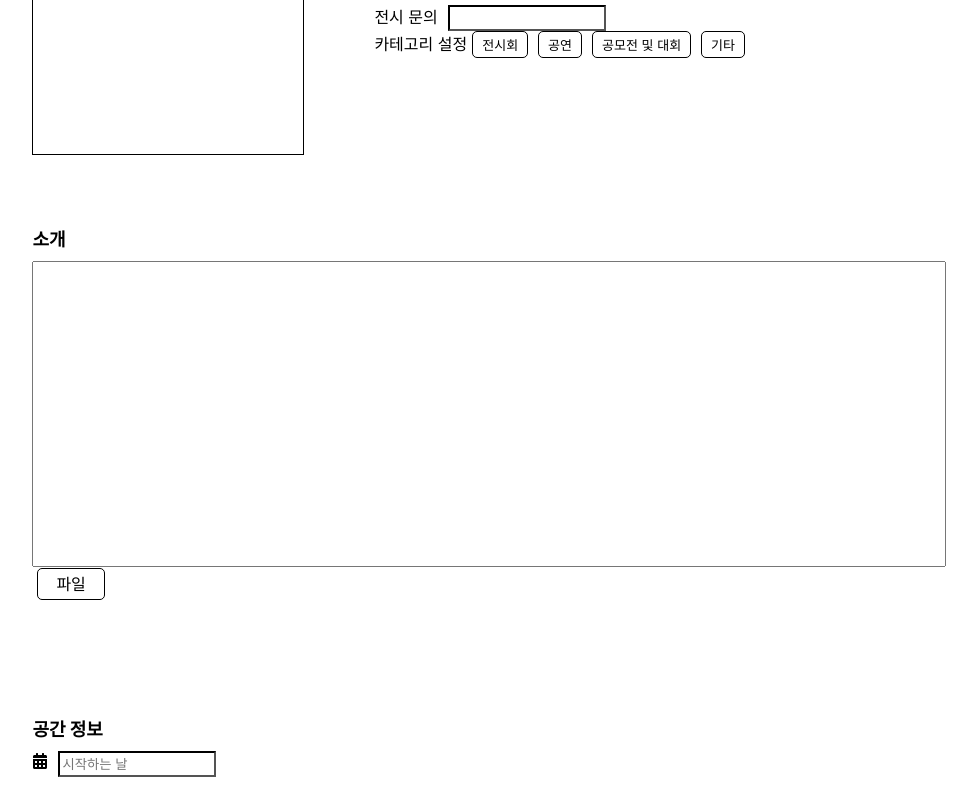
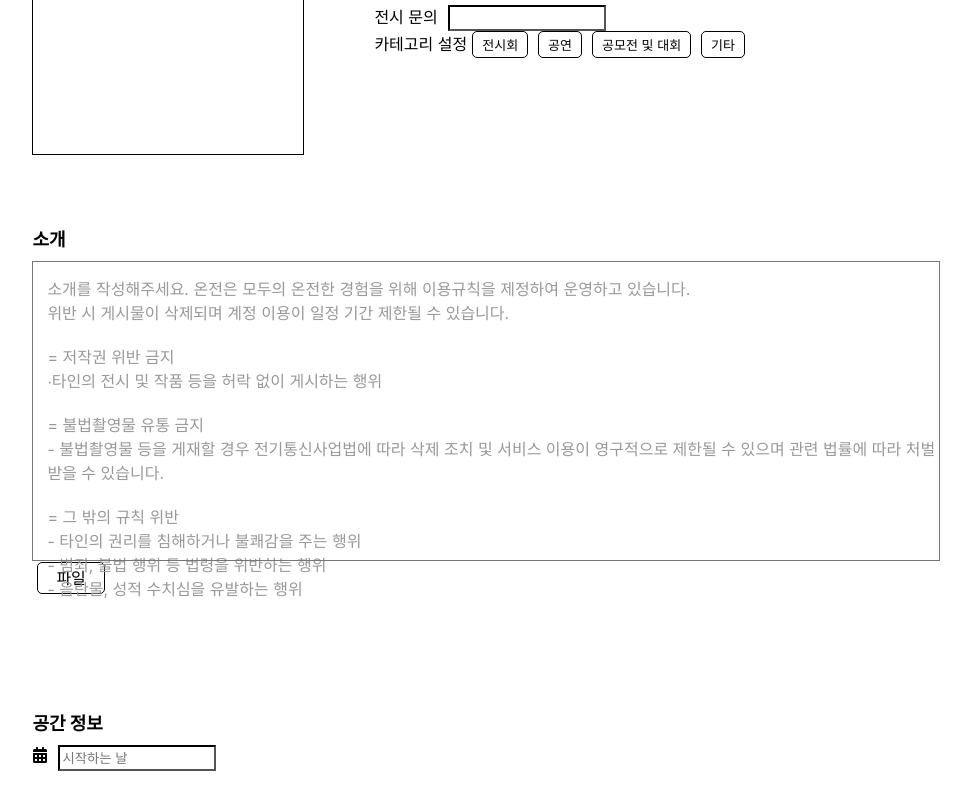
Before and after one commit to JNU-econovation/TeamPonyo-FE, a React (Create React App) app: page /create in a window 1280 px wide. Shown: the part 432-1229 px from the top of the page, without its empty margins (154-1131 px from the left). Built offline with nearby package versions, Linux system fonts and the light colour scheme.

Commit message:
feat: 전시 작성페이지 소개란 placeholder 유사 기능 구현

```diff
--- a/src/pages/Create.css
+++ b/src/pages/Create.css
@@ -41,10 +41,35 @@ input {
     flex-direction: row;
 }
 
+.descriptionBody {
+    position: relative;
+    display: inline-block;
+    width: 100%;
+}
+
 .textarea {
     width: 100%;
     height: 300px;
     resize: none;
+    padding: 10px;
+    box-sizing: border-box;
+    z-index: 1;
+    position: relative;
+    background-color: transparent;
+}
+
+.descriptionPlaceholder {
+    position: absolute;
+    top: 15px;  /** top, left값 10이랑 15중 고민중 **/
+    left: 15px;
+    color: #999;
+    pointer-events: none;
+    white-space: pre-wrap;
+ }
+
+.textarea:focus + .placeholder,
+.textarea:not(:placeholder-shown) + .placeholder {
+    display: none;
 }
 
 .submitBtn {
--- a/src/pages/Create.js
+++ b/src/pages/Create.js
@@ -194,6 +194,23 @@ const Create = () => {
             onChange={handleChange}
             className='textarea'
           />
+          {!data.description && (
+            <div className='descriptionPlaceholder'>
+              소개를 작성해주세요. 온전은 모두의 온전한 경험을 위해 이용규칙을 제정하여 운영하고 있습니다.{'\n'}
+              위반 시 게시물이 삭제되며 계정 이용이 일정 기간 제한될 수 있습니다.{'\n'}
+              {'\n'}
+              = 저작권 위반 금지{'\n'}
+              ∙타인의 전시 및 작품 등을 허락 없이 게시하는 행위{'\n'}
+              {'\n'}
+              = 불법촬영물 유통 금지{'\n'}
+              - 불법촬영물 등을 게재할 경우 전기통신사업법에 따라 삭제 조치 및 서비스 이용이 영구적으로 제한될 수 있으며 관련 법률에 따라 처벌 받을 수 있습니다.{'\n'}
+              {'\n'}
+              = 그 밖의 규칙 위반{'\n'}
+              - 타인의 권리를 침해하거나 불쾌감을 주는 행위{'\n'}
+              - 범죄, 불법 행위 등 법령을 위반하는 행위{'\n'}
+              - 음란물, 성적 수치심을 유발하는 행위{'\n'}
+            </div>
+          )}
         </div>
         <UploadFile selectedFiles={data.photos} onFilesSelect={handleFilesSelect} />
       </div>
```
